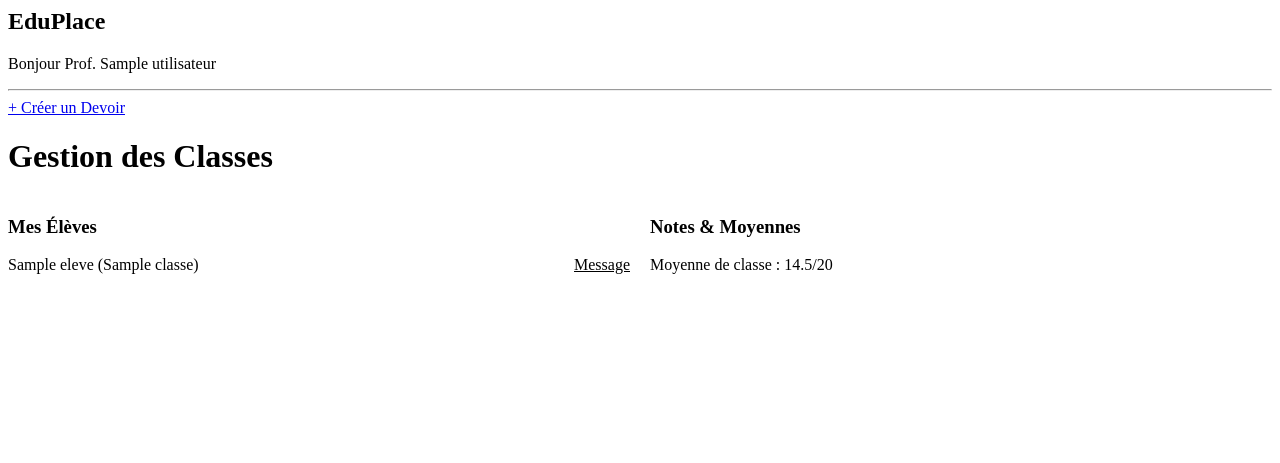
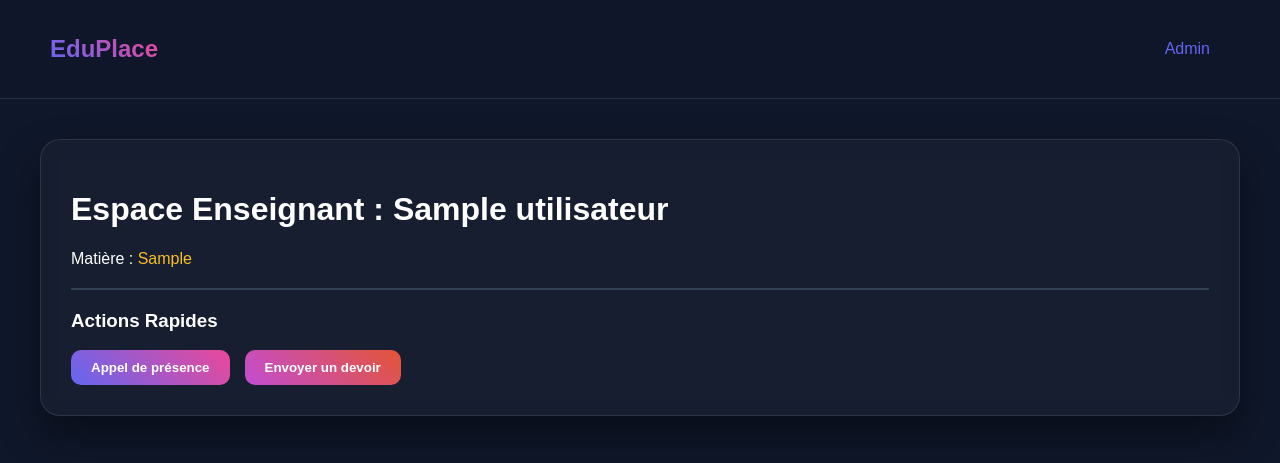
Before and after one commit to julienbanze/EduPlace., a Flask app: template templates/dashboard_enseignant.html in a window 1280 px wide. Shown: the top 463 px of the page. Run offline with Flask 3, Linux system fonts and the light colour scheme; tables that the repository leaves empty hold one stand-in row (values such as "Sample post"); the template is opened without the code that fills it: values that come from a table or form of the project are taken from there, most other values are stand-ins (such as "Sample title", 1, 10 or a date in 2020).

Commit message:
Update dashboard_enseignant.html

```diff
--- a/templates/dashboard_enseignant.html
+++ b/templates/dashboard_enseignant.html
@@ -1,24 +1,13 @@
-<div class="sidebar">
-    <h2>EduPlace</h2>
-    <p>Bonjour Prof. {{ user.nom }}</p>
-    <hr>
-    <a href="#" class="btn-action" style="width:100%">+ Créer un Devoir</a>
-</div>
-<div class="main-content">
-    <h1>Gestion des Classes</h1>
-    <div class="grid" style="display:grid; grid-template-columns: 1fr 1fr; gap: 20px;">
-        <div class="card">
-            <h3>Mes Élèves</h3>
-            {% for e in eleves %}
-            <div style="display:flex; justify-content:space-between; margin-bottom:10px;">
-                <span>{{ e.nom }} ({{ e.classe }})</span>
-                <a href="/chat/{{ e.id }}" style="color:var(--primary)">Message</a>
-            </div>
-            {% endfor %}
-        </div>
-        <div class="card">
-            <h3>Notes & Moyennes</h3>
-            <p>Moyenne de classe : 14.5/20</p>
-        </div>
+{% extends "base.html" %}
+{% block content %}
+<div class="glass-card">
+    <h1>Espace Enseignant : {{ user.nom }}</h1>
+    <p>Matière : <span style="color: #fbbf24;">{{ user.matiere }}</span></p>
+    <hr style="border: 0.5px solid #334155; margin: 20px 0;">
+    <h3>Actions Rapides</h3>
+    <div style="display: flex; gap: 15px;">
+        <button class="btn-grad">Appel de présence</button>
+        <button class="btn-grad" style="filter: hue-rotate(45deg);">Envoyer un devoir</button>
     </div>
 </div>
+{% endblock %}
```
